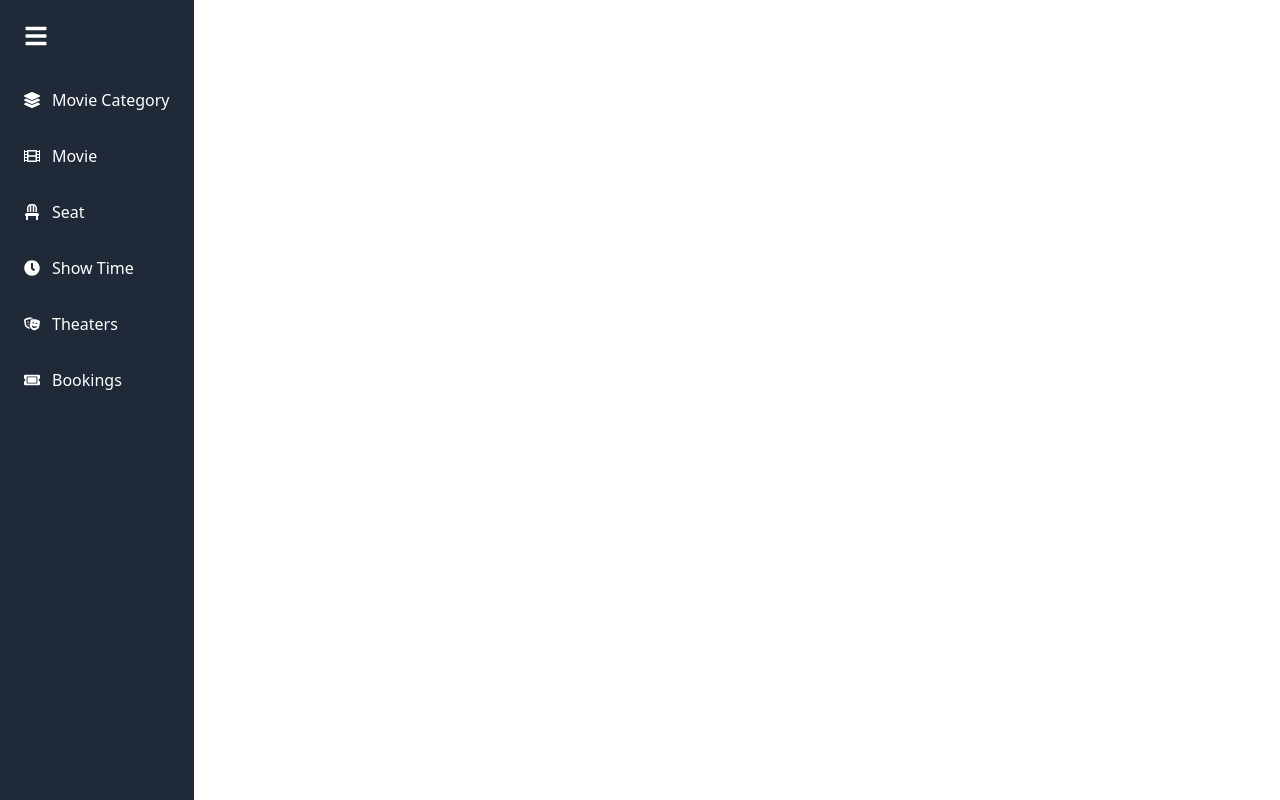
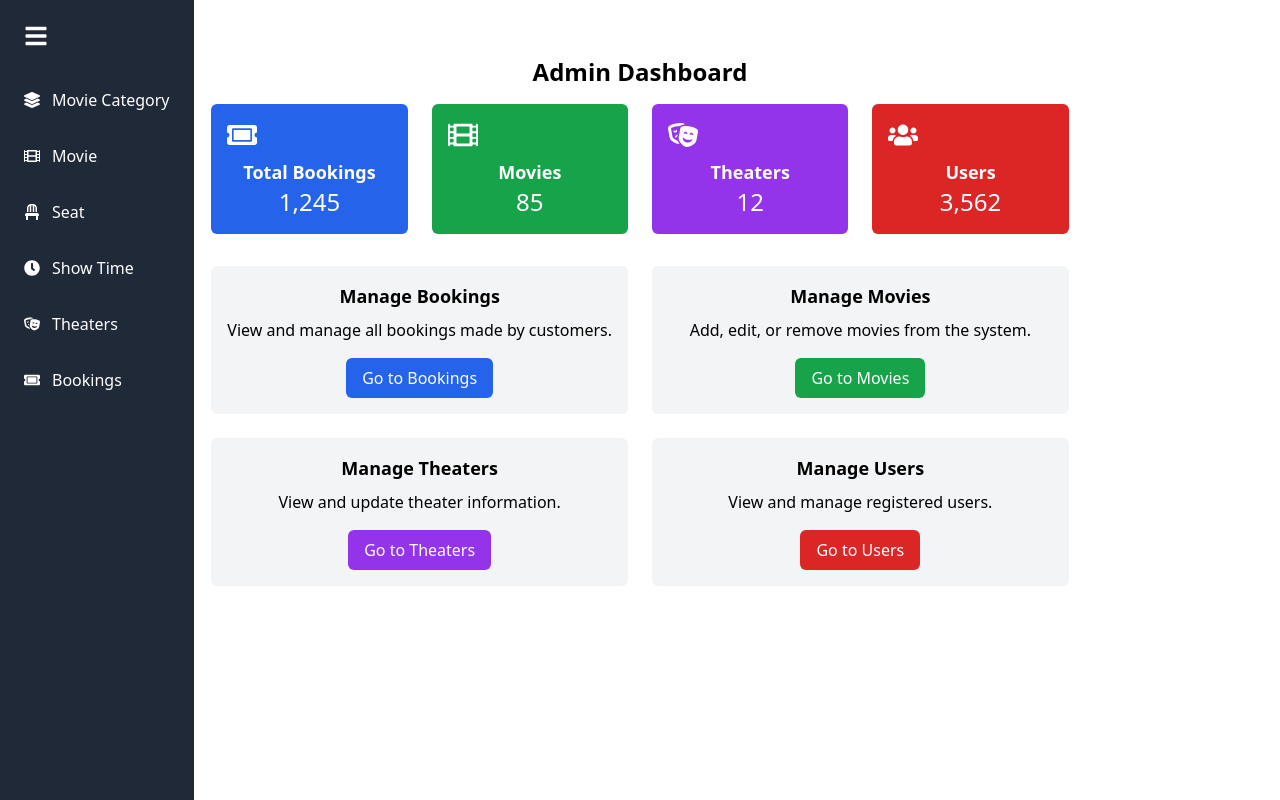
Before and after one commit to Himalf/movieadmin, a React (Vite) app: page / in a window 1280 px wide. Built offline with nearby package versions, Linux system fonts and the light colour scheme.

Commit message:
dashboard

```diff
--- a/src/component/dashboard-component/DashBoard.jsx
+++ b/src/component/dashboard-component/DashBoard.jsx
@@ -1,7 +1,77 @@
 import React from "react";
+import { FaUsers, FaTicketAlt, FaFilm, FaTheaterMasks } from "react-icons/fa";
 
 const DashBoard = () => {
-  return <div></div>;
+  return (
+    <div className="p-6">
+      <h1 className="text-2xl font-semibold mb-4">Admin Dashboard</h1>
+
+      <div className="grid grid-cols-1 md:grid-cols-2 lg:grid-cols-4 gap-6">
+        {/* Bookings Overview */}
+        <div className="bg-blue-600 text-white p-4 rounded-md">
+          <FaTicketAlt className="text-3xl mb-2" />
+          <h2 className="text-lg font-semibold">Total Bookings</h2>
+          <p className="text-2xl">1,245</p>
+        </div>
+
+        {/* Movies Overview */}
+        <div className="bg-green-600 text-white p-4 rounded-md">
+          <FaFilm className="text-3xl mb-2" />
+          <h2 className="text-lg font-semibold">Movies</h2>
+          <p className="text-2xl">85</p>
+        </div>
+
+        {/* Theaters Overview */}
+        <div className="bg-purple-600 text-white p-4 rounded-md">
+          <FaTheaterMasks className="text-3xl mb-2" />
+          <h2 className="text-lg font-semibold">Theaters</h2>
+          <p className="text-2xl">12</p>
+        </div>
+
+        {/* Users Overview */}
+        <div className="bg-red-600 text-white p-4 rounded-md">
+          <FaUsers className="text-3xl mb-2" />
+          <h2 className="text-lg font-semibold">Users</h2>
+          <p className="text-2xl">3,562</p>
+        </div>
+      </div>
+
+      {/* Quick Links */}
+      <div className="mt-8 grid grid-cols-1 md:grid-cols-2 lg:grid-cols-2 gap-6">
+        <div className="bg-gray-100 p-4 rounded-md">
+          <h2 className="text-lg font-semibold mb-2">Manage Bookings</h2>
+          <p>View and manage all bookings made by customers.</p>
+          <button className="mt-4 bg-blue-600 text-white py-2 px-4 rounded-md">
+            Go to Bookings
+          </button>
+        </div>
+
+        <div className="bg-gray-100 p-4 rounded-md">
+          <h2 className="text-lg font-semibold mb-2">Manage Movies</h2>
+          <p>Add, edit, or remove movies from the system.</p>
+          <button className="mt-4 bg-green-600 text-white py-2 px-4 rounded-md">
+            Go to Movies
+          </button>
+        </div>
+
+        <div className="bg-gray-100 p-4 rounded-md">
+          <h2 className="text-lg font-semibold mb-2">Manage Theaters</h2>
+          <p>View and update theater information.</p>
+          <button className="mt-4 bg-purple-600 text-white py-2 px-4 rounded-md">
+            Go to Theaters
+          </button>
+        </div>
+
+        <div className="bg-gray-100 p-4 rounded-md">
+          <h2 className="text-lg font-semibold mb-2">Manage Users</h2>
+          <p>View and manage registered users.</p>
+          <button className="mt-4 bg-red-600 text-white py-2 px-4 rounded-md">
+            Go to Users
+          </button>
+        </div>
+      </div>
+    </div>
+  );
 };
 
 export default DashBoard;
```
